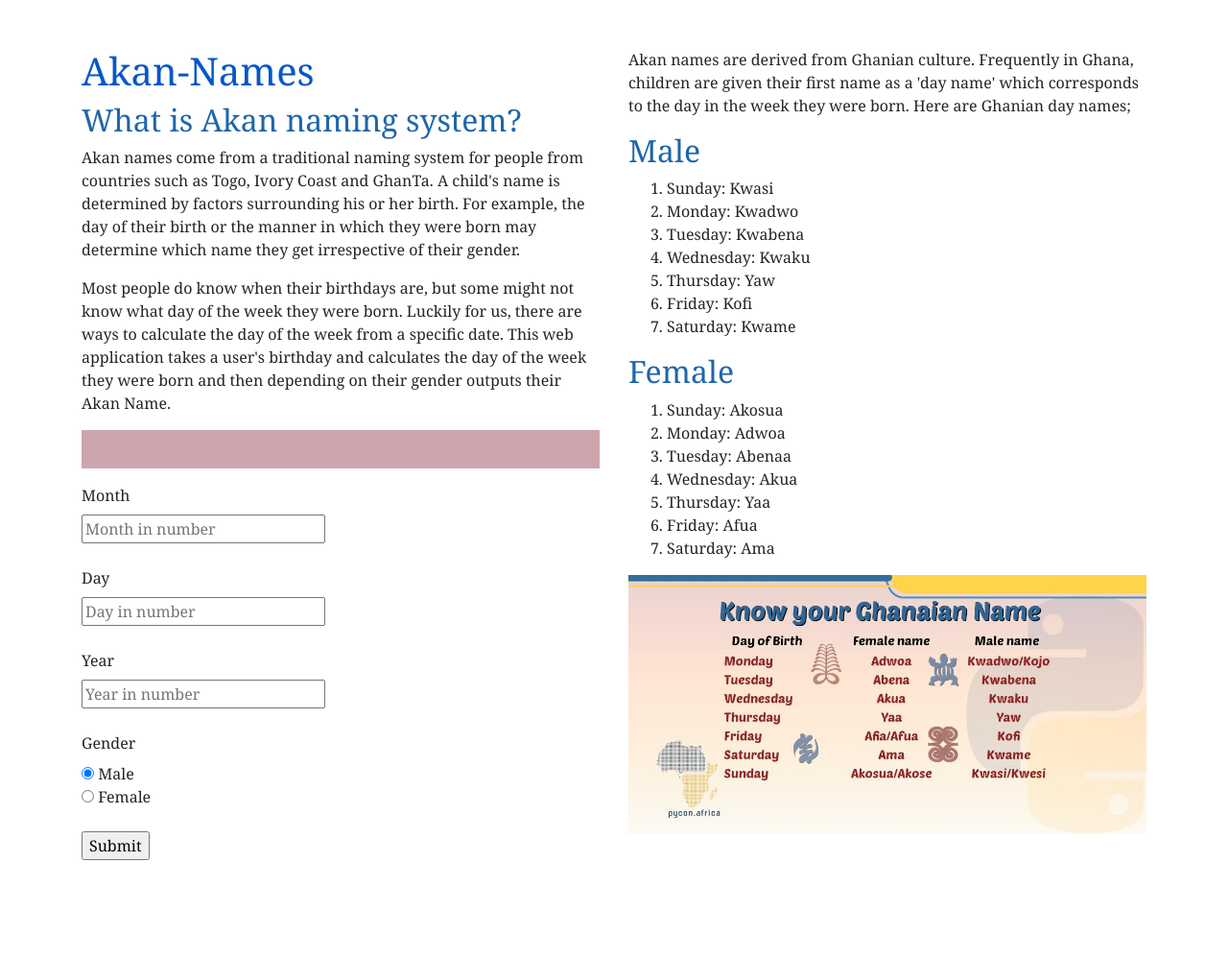
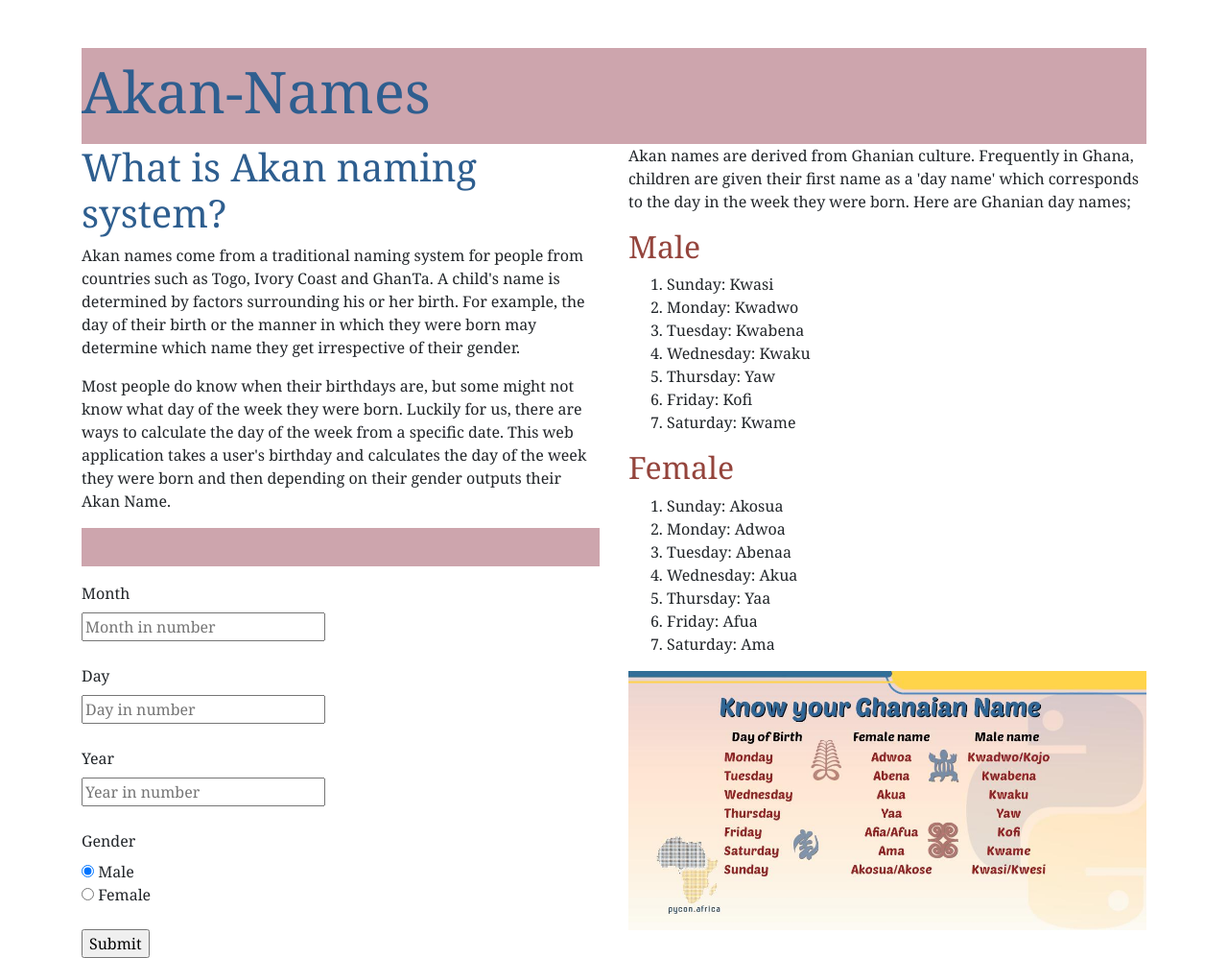
Before and after one commit to LornaMoringa/Akan-Name, a plain HTML site: page index.html in a window 1280 px wide. Shown: the whole page at 96% size. Before the commit the page ends 896 px from the top, so only its background shows below. Drawn offline with Linux system fonts and the light colour scheme.

Commit message:
update css

```diff
--- a/css/style.css
+++ b/css/style.css
@@ -1,15 +1,23 @@
 #display{
   background-color:#CDA5AD;
   padding: 20px 0px 20px 0px;
+  color: #2E5E8F;
 }
 body{
     font-style: normal;
     font-family: Georgia, 'Times New Roman', Times, serif;
     margin-top: 50px;
 }
+header{
+    background-color:#CDA5AD ;
+    height: 100px;
+    font-size: 60px;
+    color:#2E5E8F;
+
+}
 h1{
-    color: #0557c9;
+    color:#2E5E8F;
 }
 h2{
-    color: rgb(30, 102, 170);
+    color:#94443C;
 }
--- a/index.html
+++ b/index.html
@@ -11,10 +11,10 @@
 </head>
 <body>
     <div class="container">
+        <header>Akan-Names</header>
         <div class="row">
             <div class="col-md-6">
-                <h1>Akan-Names</h1>
-                <h2>What is Akan naming system?</h2>
+                <h1>What is Akan naming system?</h1>
                 <p>Akan names come from a traditional naming system for people from countries such as Togo, Ivory Coast and GhanTa. A child's name is determined by factors surrounding his or her birth. For example, the day of their birth or the manner in which they were born may determine which name they get irrespective of their gender.</p>
                 <p>Most people do know when their birthdays are, but some might not know what day of the week they were born. Luckily for us, there are ways to calculate the day of the week from a specific date. This web application takes a user's birthday and calculates the day of the week they were born and then depending on their gender outputs their Akan Name.</p>
                 <p id="display"></p>
```
